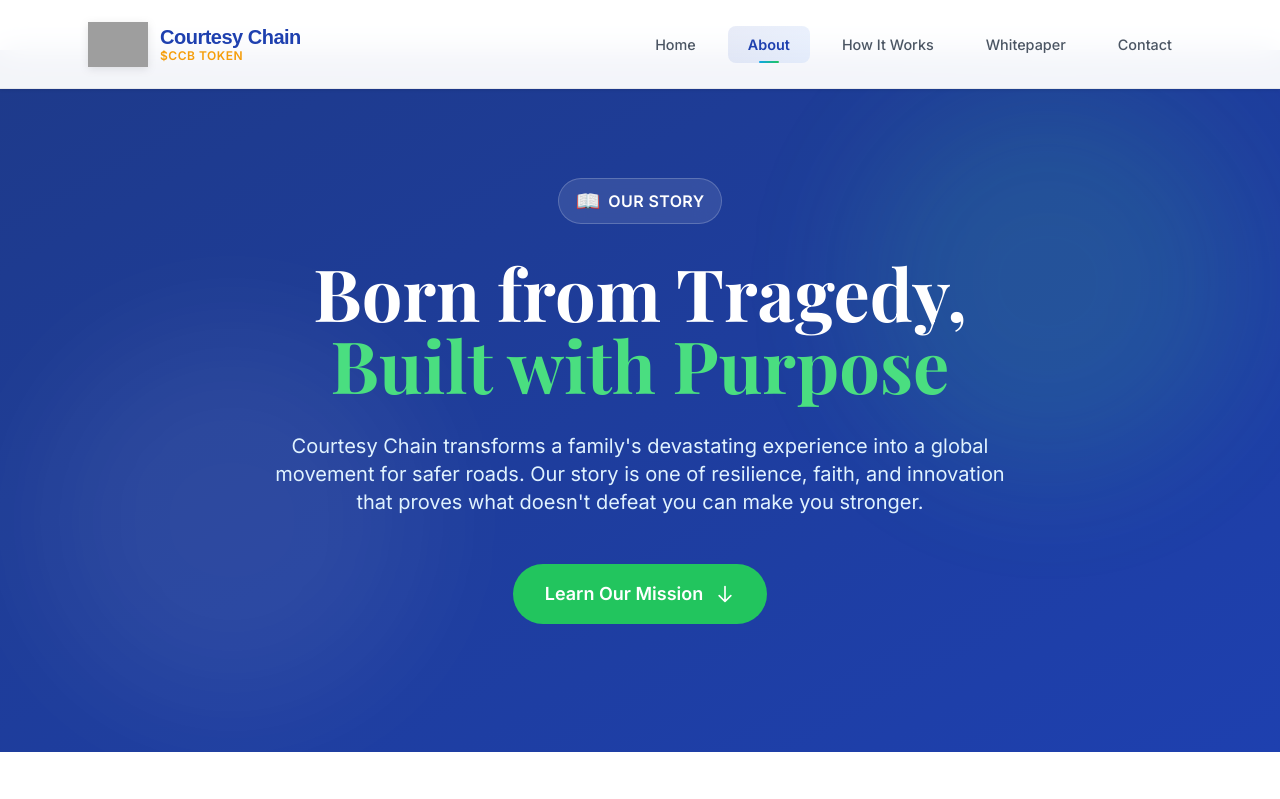
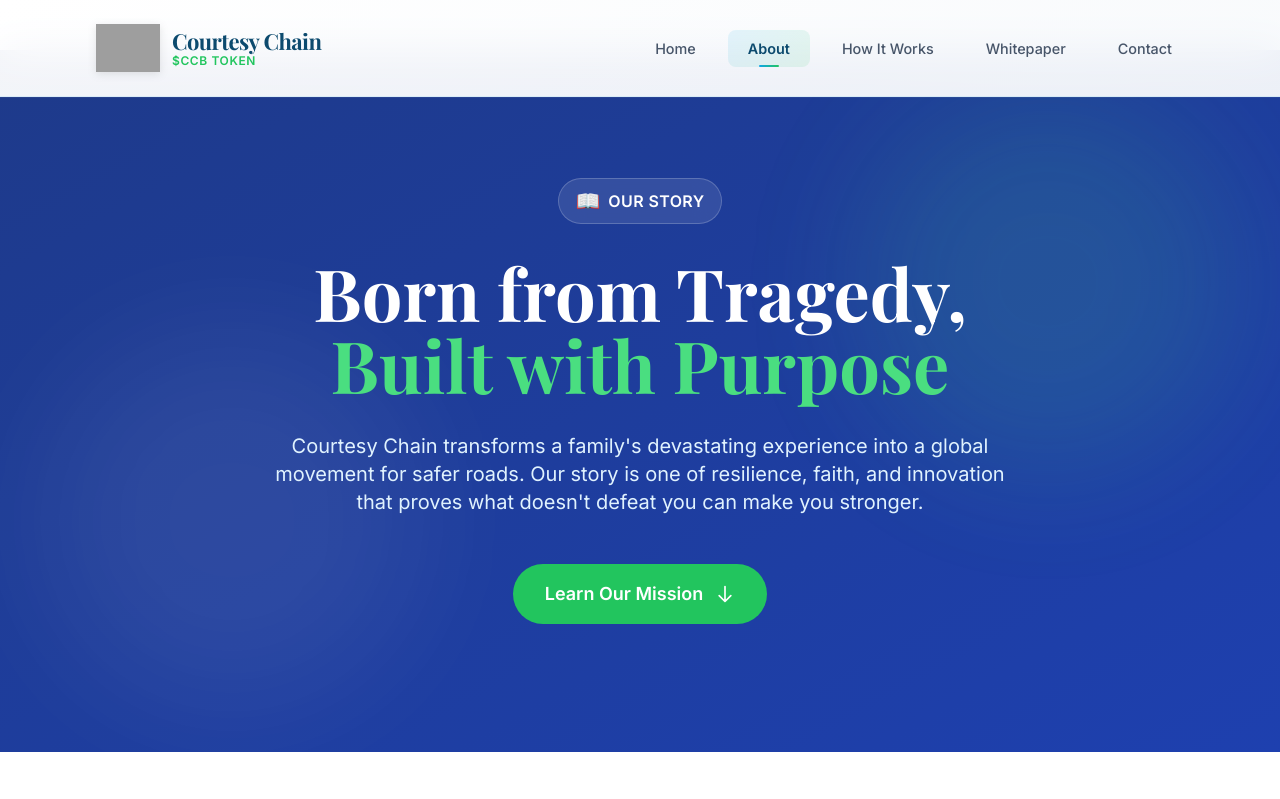
Before and after one commit to FijacksProp/courtesychain, a Django app: page /about/ in a window 1280 px wide. Shown: the top 799 px of the page. Run offline with Django 5.2, Linux system fonts and the light colour scheme; some libraries are stand-ins or nearby versions; grey boxes are pictures that could not be loaded.

Commit message:
Update base.html

```diff
--- a/cc_app/templates/base.html
+++ b/cc_app/templates/base.html
@@ -233,7 +233,7 @@
             height: 100%;
             z-index: 0;
             pointer-events: none;
-            opacity: 0.08;
+            opacity: 0.4;
         }
 
         /* ============================================
@@ -257,18 +257,18 @@
             position: fixed;
             top: 0;
             width: 100%;
-            background: rgba(255, 255, 255, 0.95);
+            background: linear-gradient(135deg, rgba(255, 255, 255, 0.95) 0%, rgba(248, 250, 252, 0.95) 100%);
             backdrop-filter: blur(20px);
             z-index: 1000;
-            border-bottom: 1px solid rgba(148, 163, 184, 0.2);
-            box-shadow: 0 1px 3px 0 rgba(0, 0, 0, 0.05);
+            border-bottom: 1px solid rgba(14, 165, 233, 0.1);
+            box-shadow: 0 1px 3px 0 rgba(0, 0, 0, 0.05), 0 0 0 1px rgba(255, 255, 255, 0.05);
             transition: all 0.3s cubic-bezier(0.4, 0, 0.2, 1);
-            /* padding: 0rem 0; */
         }
 
         nav.scrolled {
-            background: rgba(255, 255, 255, 0.98);
-            box-shadow: 0 4px 6px -1px rgba(0, 0, 0, 0.1);
+            background: linear-gradient(135deg, rgba(255, 255, 255, 0.98) 0%, rgba(248, 250, 252, 0.98) 100%);
+            box-shadow: 0 4px 6px -1px rgba(0, 0, 0, 0.1), 0 0 0 1px rgba(255, 255, 255, 0.1);
+            border-bottom: 1px solid rgba(14, 165, 233, 0.2);
         }
 
         .logo-wrapper {
@@ -276,11 +276,14 @@
             align-items: center;
             gap: 0.75rem;
             text-decoration: none;
-            transition: transform 0.3s ease;
+            transition: all 0.3s cubic-bezier(0.4, 0, 0.2, 1);
+            padding: 0.5rem;
+            border-radius: 12px;
         }
 
         .logo-wrapper:hover {
             transform: translateY(-2px);
+            background: rgba(14, 165, 233, 0.05);
         }
 
         /* <!-- PLACE LOGO IMAGE HERE: Logo should be 48px height, auto width, professional quality --> */
@@ -369,106 +403,7 @@
             background: #0c4a6e;
             border-radius: 1px;
             transition: all 0.3s cubic-bezier(0.4, 0, 0.2, 1);
-        }
-
-        nav {
-            width: 100%;
-            background: rgba(255, 255, 255, 0.95);
-            backdrop-filter: blur(15px);
-            z-index: 1000;
-            border-bottom: 1px solid #E5E7EB;
-            box-shadow: 0 1px 3px 0 rgba(0, 0, 0, 0.1);
-            transition: all 0.3s ease;
-        }
-
-        nav.scrolled {
-            background: rgba(255, 255, 255, 0.98);
-            box-shadow: 0 4px 6px -1px rgba(0, 0, 0, 0.1);
-        }
-
-        .logo-wrapper {
-            display: flex;
-            align-items: center;
-            gap: 0.75rem;
-            text-decoration: none;
-            transition: transform 0.3s ease;
-        }
-
-        .logo-wrapper:hover {
-            transform: translateY(-2px);
-        }
-
-        /* <!-- PLACE LOGO IMAGE HERE: Logo should be 45px height, auto width --> */
-        .logo-image {
-            height: 45px;
-            width: auto;
-            object-fit: contain;
-        }
-
-        .logo-text {
-            font-size: 1.25rem;
-            font-weight: 700;
-            font-family: 'Plus Jakarta Sans', sans-serif;
-            color: #1E40AF;
-            display: flex;
-            flex-direction: column;
-            line-height: 1.2;
-        }
-
-        .logo-text-main {
-            color: #1E40AF;
-        }
-
-        .logo-text-token {
-            font-size: 0.75rem;
-            color: #F59E0B;
-            font-weight: 600;
-            letter-spacing: 0.5px;
-        }
-
-        .nav-links {
-            display: flex;
-            list-style: none;
-            gap: 0.75rem;
-            align-items: center;
-        }
-
-        .nav-links li a {
-            color: #4B5563;
-            text-decoration: none;
-            padding: 0.625rem 1.25rem;
-            border-radius: 8px;
-            font-weight: 500;
-            font-size: 0.9rem;
-            transition: all 0.3s ease;
-            position: relative;
-        }
-
-        .nav-links li a:hover {
-            color: #1E40AF;
-            background: #F3F4F6;
-        }
-
-        .nav-links li a.active {
-            color: #1E40AF;
-            background: linear-gradient(135deg, rgba(30, 64, 175, 0.1) 0%, rgba(59, 130, 246, 0.1) 100%);
-            font-weight: 600;
-        }
-
-        .menu-toggle {
-            display: none;
-            flex-direction: column;
-            cursor: pointer;
-            gap: 5px;
-            z-index: 1001;
-        }
-
-        .menu-toggle span {
-            width: 28px;
-            height: 3px;
-            background: #1E40AF;
-            border-radius: 2px;
-            transition: all 0.3s ease;
+            box-shadow: 0 1px 2px rgba(0, 0, 0, 0.1);
         }
 
         /* ============================================
```
Also changed, not shown: other parts of cc_app/templates/base.html (+32 -2 lines).
